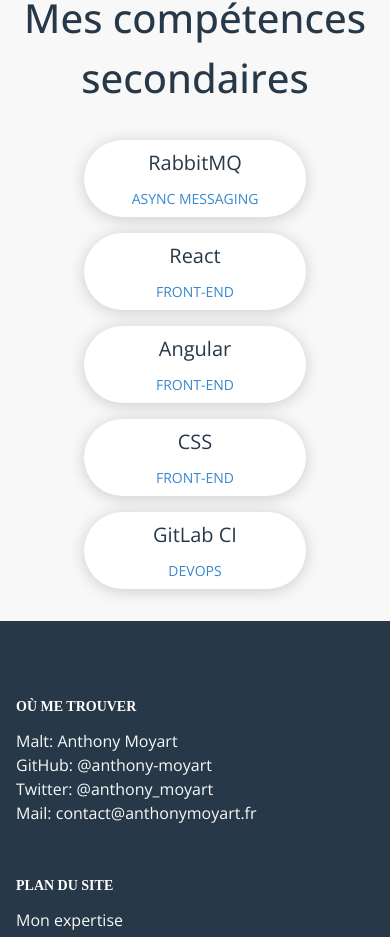
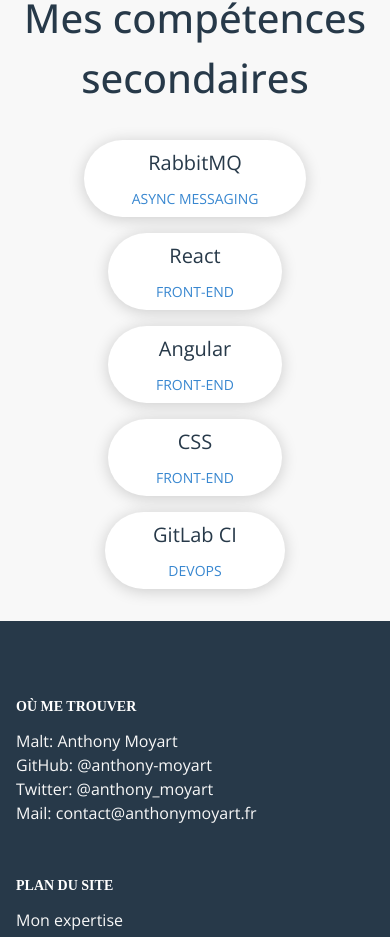
Before and after one commit to anthony-moyart/anthonymoyart.fr, a Next.js app: page / in a window 390 px wide. Shown: the part 2699-3636 px from the top of the page. Built offline with nearby package versions, Linux system fonts and the light colour scheme.

Commit message:
[Home/SecondarySkills] simplify & improve the responsiveness

```diff
--- a/components/home/secondary-skills.module.scss
+++ b/components/home/secondary-skills.module.scss
@@ -27,15 +27,10 @@
   display: flex;
   justify-content: center;
   gap: $gutter;
+  flex-wrap: wrap;
 
   @include mobile {
-    display: grid;
     gap: calc(#{$gutter} / 2);
-  }
-
-  @include tablet {
-    display: grid;
-    grid-template-columns: repeat(2, 1fr);
   }
 
   li {
```
